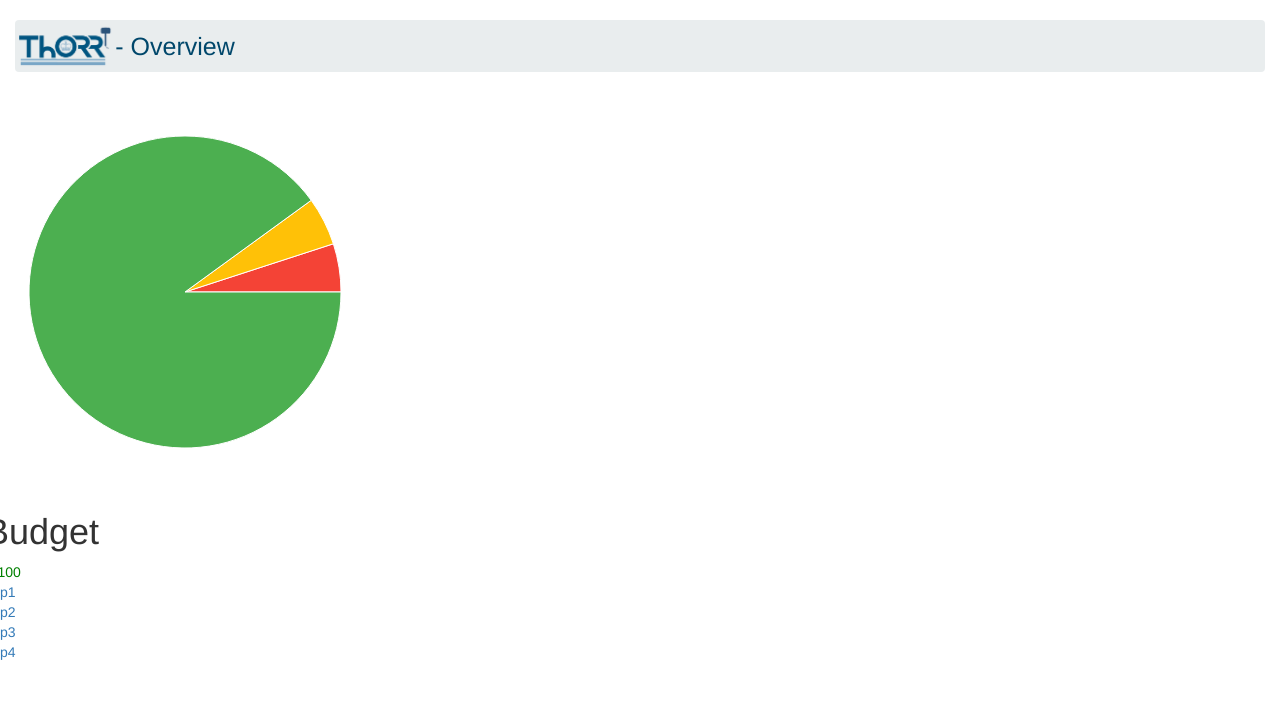
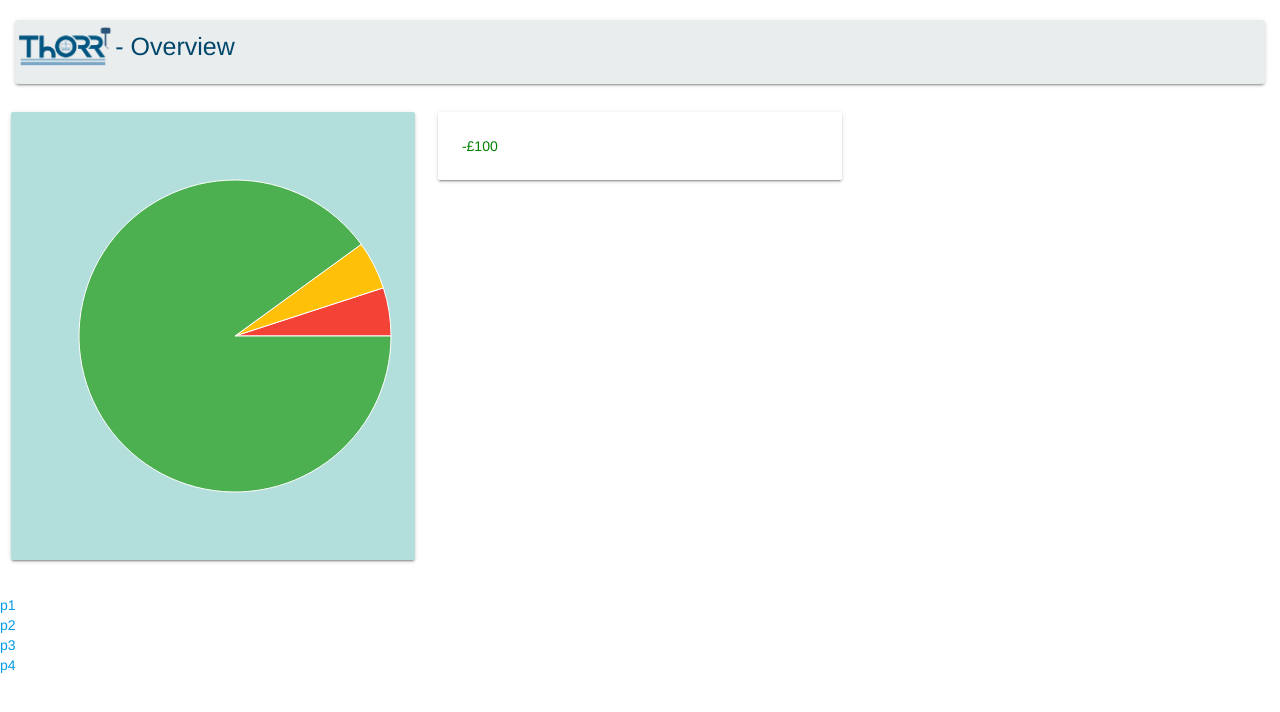
Before and after one commit to K-Kielak/ThORR-Website, a React app: page / in a window 1280 px wide. Shown: the top 712 px of the page. Built offline with nearby package versions, Linux system fonts and the light colour scheme.

Commit message:
Readded css.

```diff
--- a/package.json
+++ b/package.json
@@ -27,13 +27,12 @@
     "webpack": "^3.8.1"
   },
   "dependencies": {
-    "react-materialize": "^1.1.0",
-    "recharts": "^1.0.0-beta.5",
     "babel-preset-stage-1": "^6.24.1",
     "react": "^16.1.1",
     "react-dom": "^16.1.1",
     "react-materialize": "^1.1.0",
     "react-router": "^4.2.0",
-    "react-router-dom": "^4.2.2"
+    "react-router-dom": "^4.2.2",
+    "recharts": "^1.0.0-beta.5"
   }
 }
--- a/public/index.html
+++ b/public/index.html
@@ -3,6 +3,7 @@
         <!--Stylesheet-->
         <link rel="stylesheet" href="https://fonts.googleapis.com/icon?family=Material+Icons">
         <link rel="stylesheet" href="https://maxcdn.bootstrapcdn.com/bootstrap/3.3.7/css/bootstrap.min.css" integrity="sha384-BVYiiSIFeK1dGmJRAkycuHAHRg32OmUcww7on3RYdg4Va+PmSTsz/K68vbdEjh4u" crossorigin="anonymous">
+        <link rel="stylesheet" href="css/materialize.css">
         <link rel="stylesheet" href="css/style.css">
     </head>
     <body>
--- a/src/index.jsx
+++ b/src/index.jsx
@@ -58,9 +58,6 @@ class Home extends Component {
               </Col>
               <Col s={12} m={4}>
                 <CardPanel>
-                  <h1>Budget</h1>
-                </CardPanel>
-                <CardPanel>
                   {this.get_overspend()}
                 </CardPanel>
               </Col>
```
Also changed, not shown: 1 other file (tests, documents, lock files or other folders).
